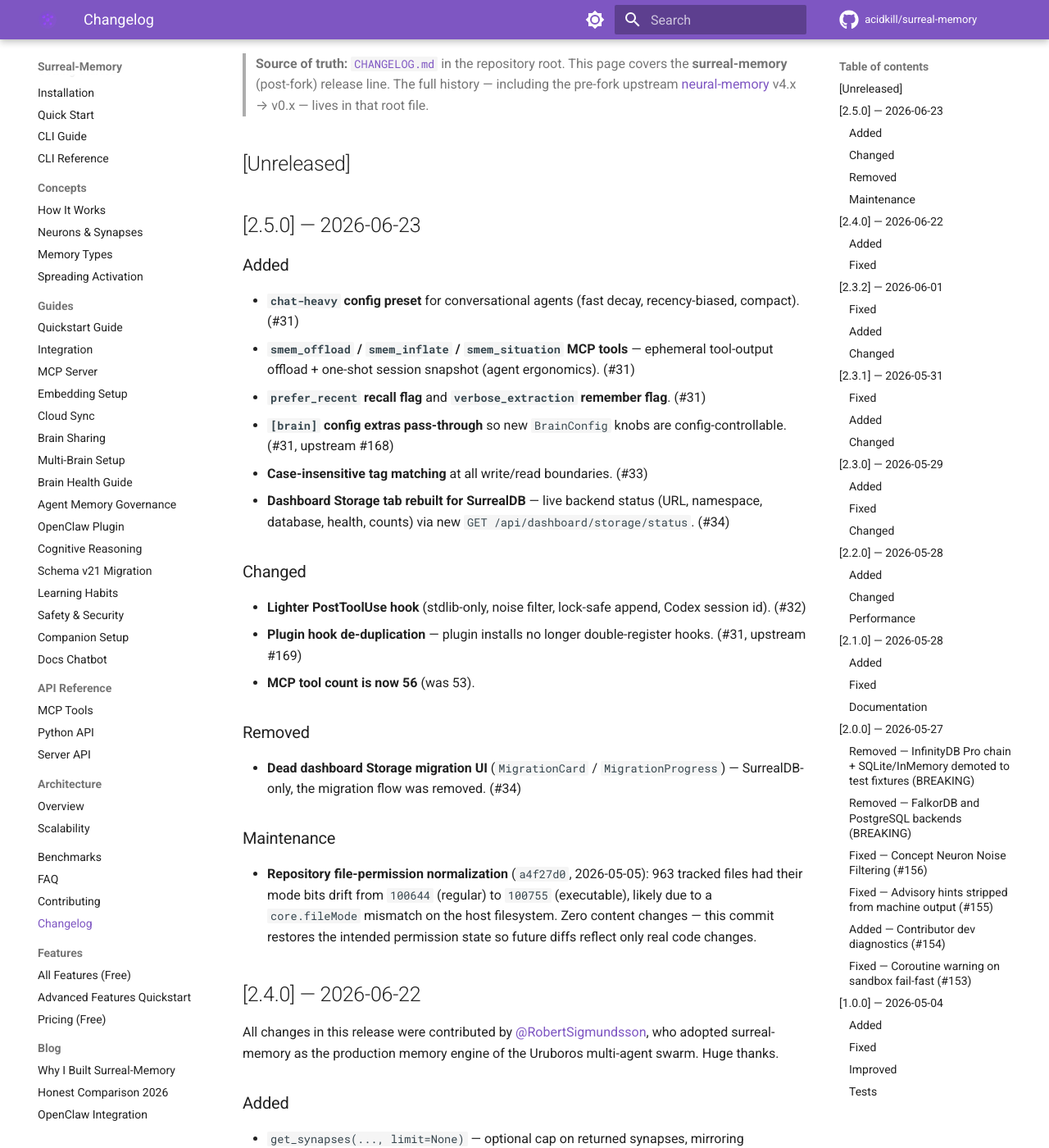
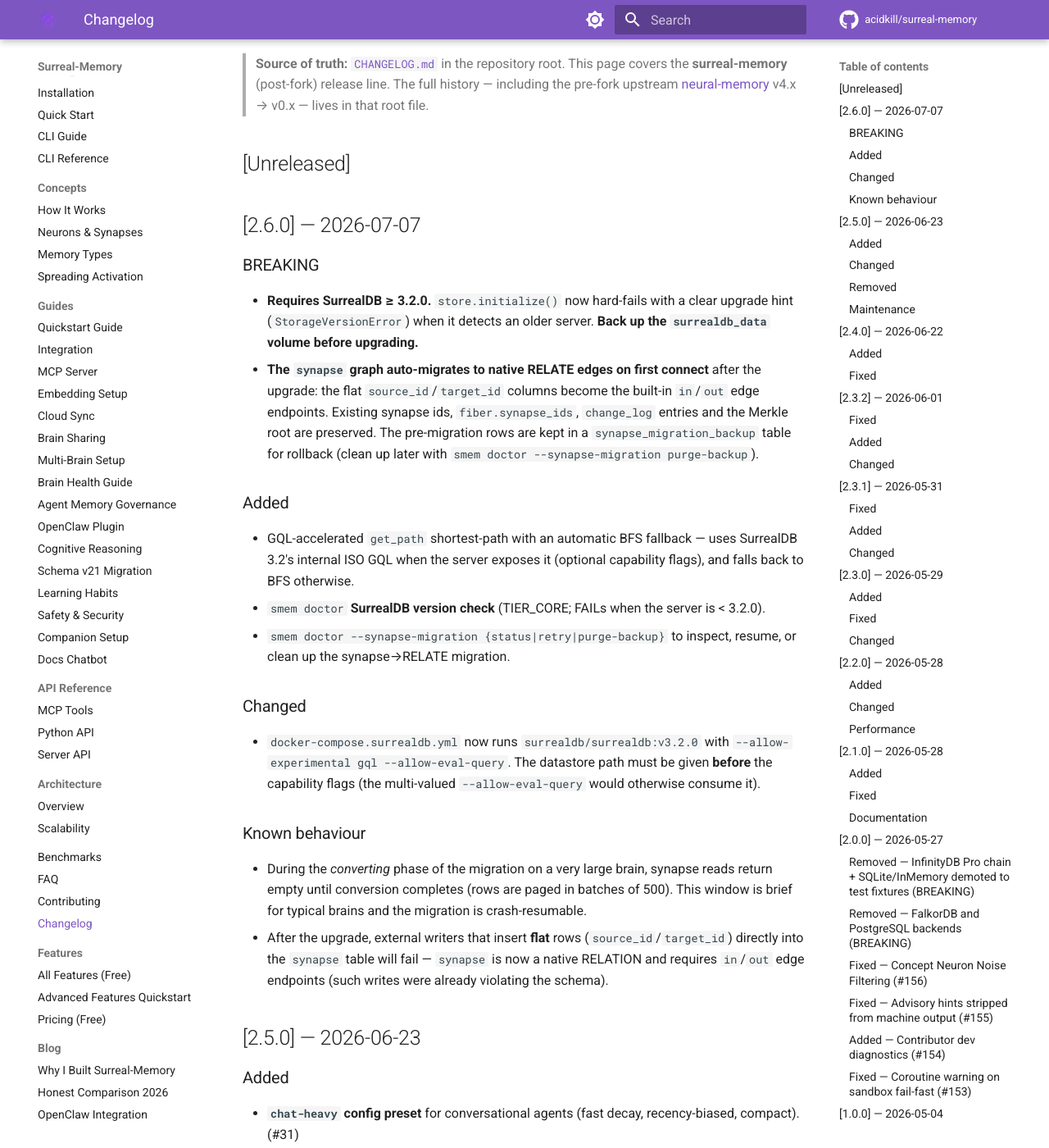
Before and after one commit to RobertSigmundsson/surreal-memory, an MkDocs documentation site: the page built from docs/changelog.md, in a window 1280 px wide and 1400 px high, scrolled down 198 px. Shown: the whole window at 82% size. Built offline with MkDocs 1.6.1 and Material for MkDocs 9.7.7, drawn with Linux system fonts in a browser that asks for light colours; comment, search, counter and statistics services are not loaded; the version menu is left out.

Commit message:
docs: v2.6.0 — SurrealDB >=3.2.0 requirement, CHANGELOG, version parity
Bump version to 2.6.0 across all nine parity locations (pyproject, __init__,
test_health_fixes pin, the three integrations/vscode package.json + package-lock
roots, CHANGELOG.md, docs/changelog.md). CHANGELOG 2.6.0 documents the BREAKING
SurrealDB >=3.2.0 requirement + synapse->RELATE auto-migration (back up the
surrealdb_data volume), the GQL get_path fast-path + doctor version check +
doctor --synapse-migration, the compose bump, and two known-behaviour notes
(empty synapse reads during conversion; external flat-row writers fail post-upgrade).
Add 'Requires SurrealDB >= 3.2.0' to README, quickstart, pro-quickstart, the
mcp-server guide (with the optional GQL flags note), and INSTALL_PROMPT (with
in-place upgrade instructions).

```diff
--- a/docs/changelog.md
+++ b/docs/changelog.md
@@ -11,6 +11,43 @@
 > v4.x → v0.x — lives in that root file.
 
 ## [Unreleased]
+
+## [2.6.0] — 2026-07-07
+
+### BREAKING
+
+- **Requires SurrealDB ≥ 3.2.0.** `store.initialize()` now hard-fails with a clear upgrade
+  hint (`StorageVersionError`) when it detects an older server. **Back up the
+  `surrealdb_data` volume before upgrading.**
+- **The `synapse` graph auto-migrates to native RELATE edges on first connect** after the
+  upgrade: the flat `source_id`/`target_id` columns become the built-in `in`/`out` edge
+  endpoints. Existing synapse ids, `fiber.synapse_ids`, `change_log` entries and the Merkle
+  root are preserved. The pre-migration rows are kept in a `synapse_migration_backup` table
+  for rollback (clean up later with `smem doctor --synapse-migration purge-backup`).
+
+### Added
+
+- GQL-accelerated `get_path` shortest-path with an automatic BFS fallback — uses SurrealDB
+  3.2's internal ISO GQL when the server exposes it (optional capability flags), and falls
+  back to BFS otherwise.
+- `smem doctor` **SurrealDB version check** (TIER_CORE; FAILs when the server is < 3.2.0).
+- `smem doctor --synapse-migration {status|retry|purge-backup}` to inspect, resume, or
+  clean up the synapse→RELATE migration.
+
+### Changed
+
+- `docker-compose.surrealdb.yml` now runs `surrealdb/surrealdb:v3.2.0` with
+  `--allow-experimental gql --allow-eval-query`. The datastore path must be given **before**
+  the capability flags (the multi-valued `--allow-eval-query` would otherwise consume it).
+
+### Known behaviour
+
+- During the *converting* phase of the migration on a very large brain, synapse reads return
+  empty until conversion completes (rows are paged in batches of 500). This window is brief
+  for typical brains and the migration is crash-resumable.
+- After the upgrade, external writers that insert **flat** rows (`source_id`/`target_id`)
+  directly into the `synapse` table will fail — `synapse` is now a native RELATION and
+  requires `in`/`out` edge endpoints (such writes were already violating the schema).
 
 ## [2.5.0] — 2026-06-23
 
--- a/pyproject.toml
+++ b/pyproject.toml
@@ -4,7 +4,7 @@
 
 [project]
 name = "surreal-memory"
-version = "2.5.0"
+version = "2.6.0"
 description = "Reflex-based memory system for AI agents with SurrealDB backend — retrieval through activation, not search"
 readme = "README.md"
 license = "MIT"
--- a/src/surreal_memory/__init__.py
+++ b/src/surreal_memory/__init__.py
@@ -16,7 +16,7 @@
 from surreal_memory.engine.reflex_activation import CoActivation, ReflexActivation
 from surreal_memory.engine.retrieval import DepthLevel, ReflexPipeline, RetrievalResult
 
-__version__ = "2.5.0"
+__version__ = "2.6.0"
 
 __all__ = [
     "__version__",
```
Also changed, not shown: CHANGELOG.md (+37 -0 lines), INSTALL_PROMPT.md (+8 -0 lines), README.md (+5 -1 lines), docs/getting-started/quickstart.md (+5 -0 lines), docs/guides/mcp-server.md (+6 -0 lines), docs/guides/pro-quickstart.md (+4 -0 lines), 7 other files.
